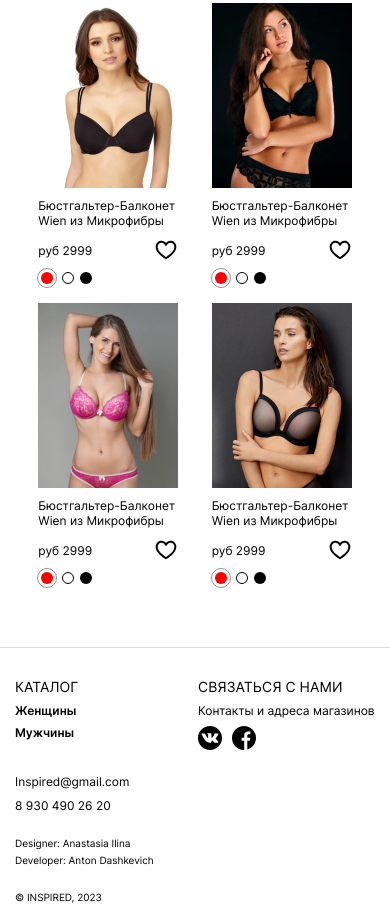
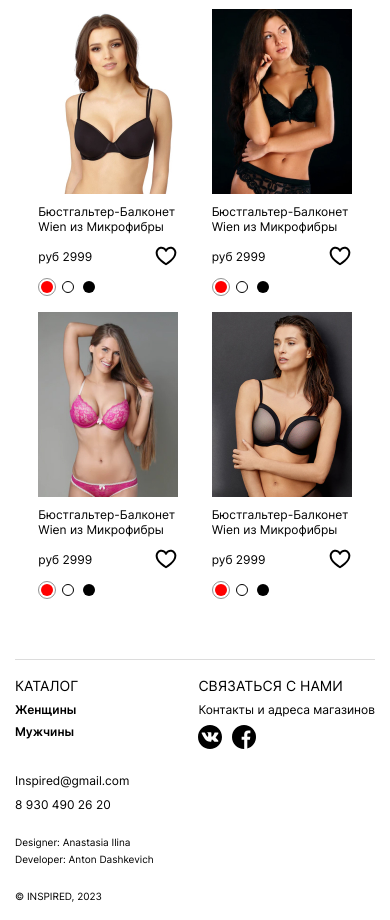
Before and after one commit to DashkevihAS/INSPIRED-onlineStore-front, a website built with webpack: page src/index.html in a window 390 px wide. Shown: the part 1059-1979 px from the top of the page. Built offline with nearby package versions, Linux system fonts and the light colour scheme.

Commit message:
style product & footer

```diff
--- a/src/index.html
+++ b/src/index.html
@@ -202,7 +202,7 @@
                 <div class="product__row">
                   <p class="product__price">руб 2999</p>
                   <button
-                    class="product__btn-favorite"
+                    class="product__btn-favorite product__btn-favorite_active"
                     aria-label="добавить в избранное"
                   ></button>
                 </div>
@@ -508,7 +508,10 @@
             <p class="footer-social__subtitle">Контакты и адреса магазинов</p>
             <ul class="footer-social__list">
               <li class="footer-social__item">
-                <a href="#" class="footer-social__link">
+                <a
+                  href="#"
+                  class="footer-social__link footer-social__link_vk footer__link"
+                >
                   <svg
                     width="24"
                     height="24"
@@ -522,7 +525,10 @@
                 ></a>
               </li>
               <li class="footer-social__item">
-                <a href="#" class="footer-social__link">
+                <a
+                  href="#"
+                  class="footer-social__link footer-social__link_fb footer__link"
+                >
                   <svg
                     width="24"
                     height="24"
--- a/src/style/_color.scss
+++ b/src/style/_color.scss
@@ -1,23 +1,31 @@
 .color {
   position: relative;
-  width: 12px;
-  height: 12px;
+  width: 18px;
+  height: 18px;
   border-radius: 50%;
-  outline: 0.4px solid transparent;
-  outline-offset: 3px;
+  &_check {
+    border: 0.4px solid #929292;
+  }
 
-  &_white {
+  &::after {
+    content: '';
+    position: absolute;
+    top: 50%;
+    left: 50%;
+    transform: translate(-50%, -50%);
+    width: 12px;
+    height: 12px;
+    border-radius: 50%;
+  }
+
+  &_white::after {
     background-color: #ffffff;
     border: 0.4px solid #000000;
   }
-  &_red {
+  &_red::after {
     background-color: #ff0000;
   }
-  &_black {
+  &_black::after {
     background-color: #000000;
   }
-  &_check {
-    margin: 0 3px;
-    outline: 0.4px solid #929292;
-  }
 }
--- a/src/style/_footer-social.scss
+++ b/src/style/_footer-social.scss
@@ -1,4 +1,7 @@
 .footer-social {
+  @include mobile {
+    margin-left: -40px;
+  }
   &__title {
     margin-bottom: 16px;
     @include mobile {
@@ -23,4 +26,14 @@
     align-items: center;
     gap: 10px;
   }
+  &__link_fb {
+    &:hover {
+      color: #3b5998;
+    }
+  }
+  &__link_vk {
+    &:hover {
+      color: #0077ff;
+    }
+  }
 }
--- a/src/style/_footer.scss
+++ b/src/style/_footer.scss
@@ -1,43 +1,34 @@
 .footer {
-  border-top: 1px solid $light-gray;
-  padding-top: 50px;
-  padding-bottom: 24px;
-
-  @include mobile {
-    padding-top: 17px;
-  }
-
-  @include tablet {
-    padding-top: 24px;
-    padding-bottom: 16px;
-  }
-  @include laptop {
-    padding-top: 30px;
-  }
   &__container {
+    border-top: 1px solid $light-gray;
+    padding-top: 51px;
+    padding-bottom: 24px;
     display: grid;
-    row-gap: 26px;
+    gap: 26px 20px;
     grid-template-columns: 1fr 2fr 1fr;
     grid-template-areas:
       'category social contacts'
       'copyright . development';
     @include laptop {
+      padding-top: 30px;
       grid-template-columns: 1fr 1fr 1fr;
       row-gap: 17px;
     }
     @include tablet {
+      padding-top: 24px;
+      padding-bottom: 16px;
       grid-template-columns: 1fr 2fr 1fr;
       row-gap: 17px;
     }
     @include mobile {
-      grid-template-columns: 1fr 177px;
-
+      padding-top: 17px;
+      grid-template-columns: 1fr 1fr;
       grid-template-areas:
         'category social'
         'contacts . '
         'development .'
         'copyright .';
-      row-gap: 24px;
+      gap: 24px 10px;
     }
   }
   &__item {
@@ -49,6 +40,9 @@
       justify-self: center;
       @include laptop {
         justify-self: start;
+      }
+      @include mobile {
+        justify-self: end;
       }
     }
     &_contacts {
--- a/src/style/_product.scss
+++ b/src/style/_product.scss
@@ -1,4 +1,10 @@
 .product {
+  &__link {
+    transition: color 0.3s ease-in-out;
+    &:hover {
+      color: $gray;
+    }
+  }
   &__image {
     margin-bottom: 16px;
     @include tablet {
@@ -9,7 +15,7 @@
     font-weight: 400;
     font-size: 14px;
     line-height: 17px;
-    margin-bottom: 16px;
+    margin-bottom: 13px;
     @include tablet {
       font-size: 12px;
       line-height: 15px;
@@ -38,11 +44,20 @@
     width: 24px;
     height: 24px;
     background-image: url('../img/heart.svg');
+    transition: background-image 0.3s ease-in-out;
+    &:hover {
+      background-image: url('../img/heart-red-hover.svg');
+    }
+    &_active {
+      background-image: url('../img/heart-red.svg');
+      &:hover {
+        background-image: url('../img/heart.svg');
+      }
+    }
   }
   &__color-list {
     display: flex;
     align-items: center;
-    gap: 6px;
-    padding-bottom: 3px;
+    gap: 3px;
   }
 }
```
Also changed, not shown: src/img/heart-red-hover.svg (added), src/img/heart-red.svg (added), 2 other files.
